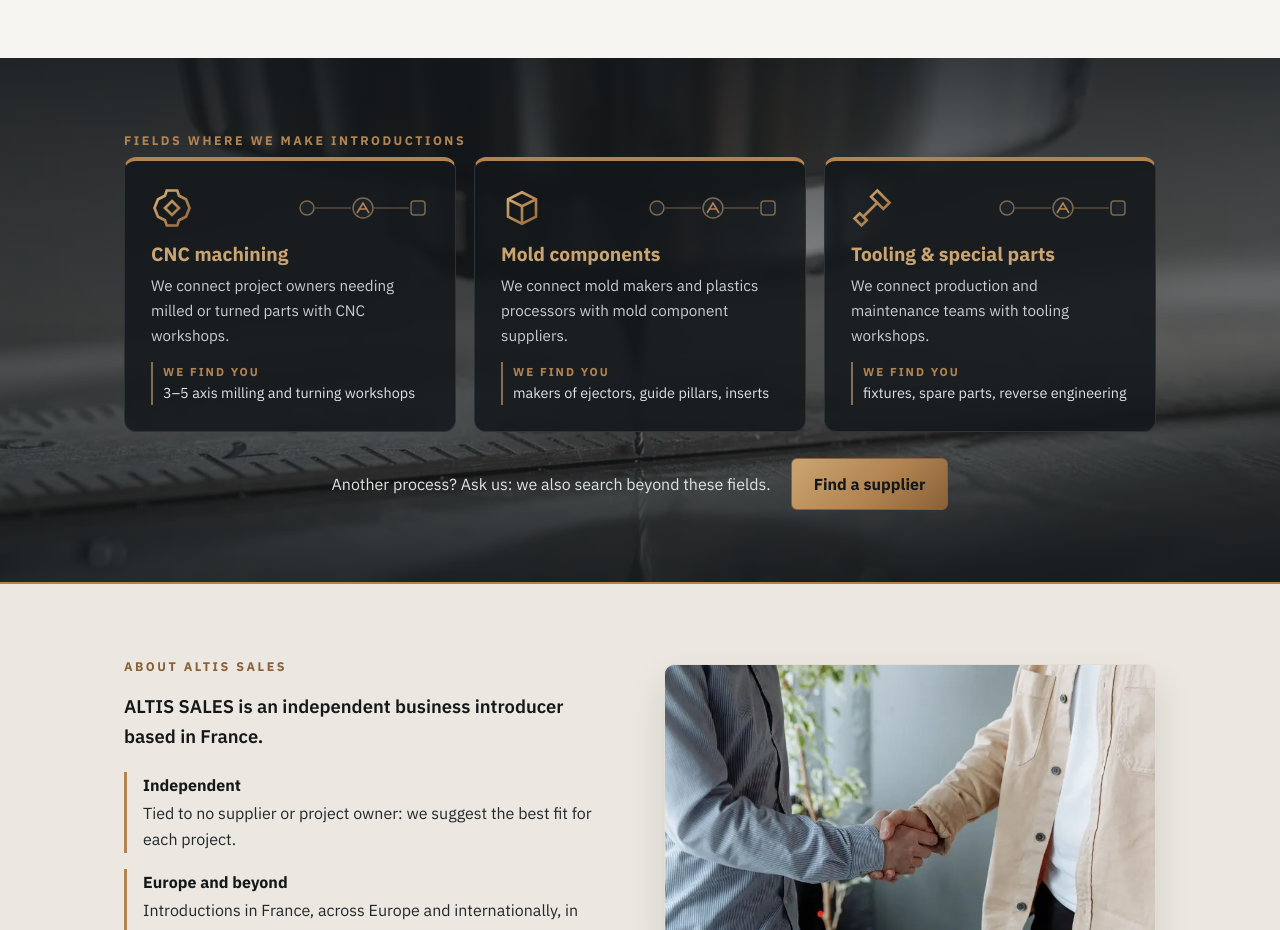
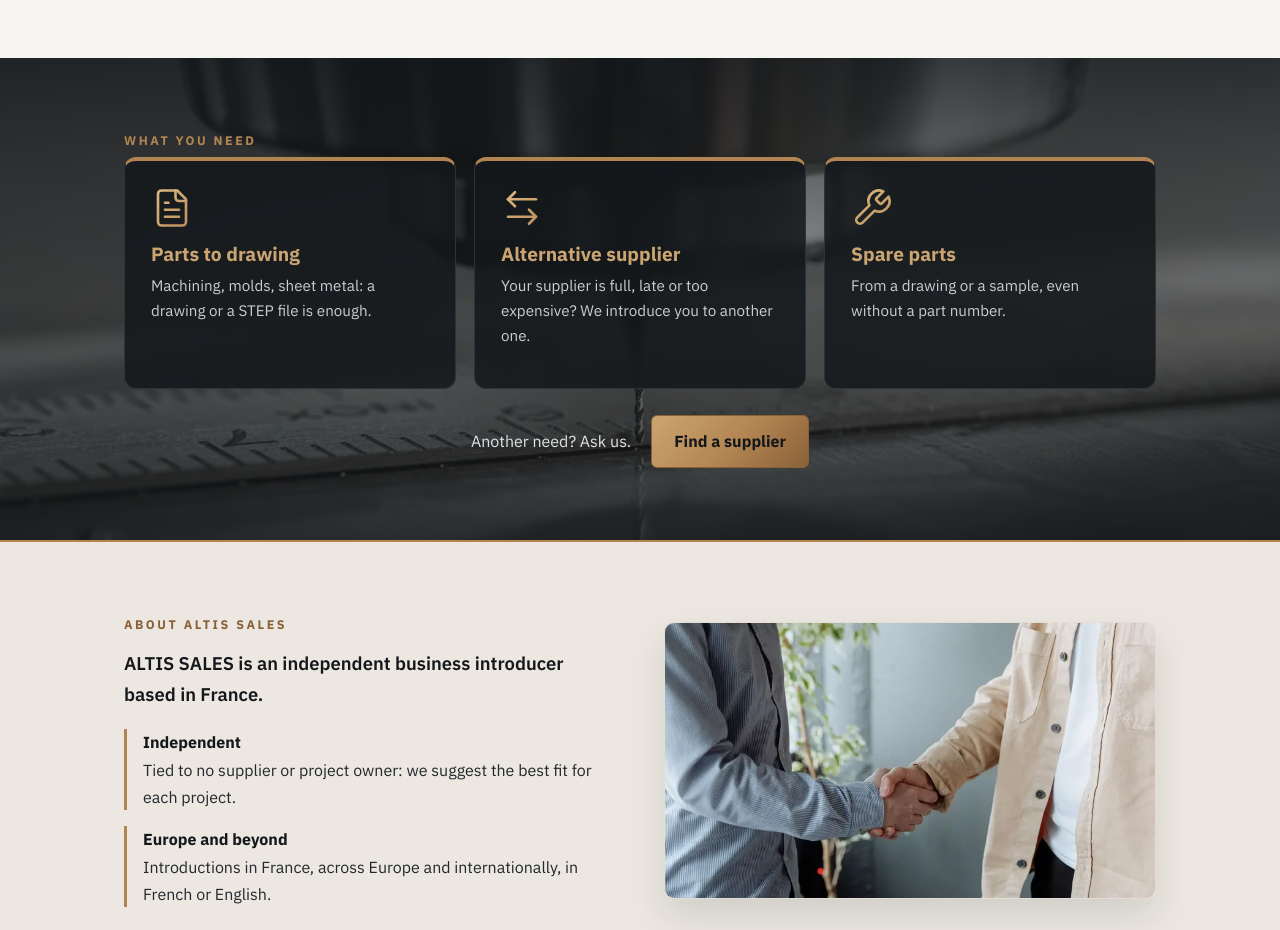
Before and after one commit to AltisSales/altissales.fr, a plain HTML site: page index.html in a window 1280 px wide. Shown: the part 1400-2330 px from the top of the page. Drawn offline with Linux system fonts and the light colour scheme.

Commit message:
Fields section: cards by need (parts to drawing, alternative supplier, spare parts), one line per view, Lucide icons

```diff
--- a/assets/i18n.js
+++ b/assets/i18n.js
@@ -324,6 +324,26 @@
     "Your workshop works in one of these fields? We present it to industrial clients.": "Votre atelier travaille dans l'un de ces domaines ? Nous le présentons à des porteurs de projet.",
     "Present my workshop": "Présenter mon atelier",
     "Fields where we make introductions": "Domaines où nous mettons en relation",
+    "Our fields": "Nos domaines",
+    "What you need": "Vos besoins",
+    "What we bring you": "Ce que nous vous apportons",
+    "Parts to drawing": "Pièces sur plan",
+    "Machining, molds, sheet metal: a drawing or a STEP file is enough.": "Usinage, moules, tôlerie : un plan ou un fichier STEP suffit.",
+    "Receive RFQs with drawings.": "Recevez des demandes de devis avec plans.",
+    "Alternative supplier": "Fournisseur alternatif",
+    "Your supplier is full, late or too expensive? We introduce you to another one.": "Votre fournisseur est saturé, en retard ou trop cher ? Nous vous en présentons un autre.",
+    "Become the alternative supplier of European manufacturers.": "Devenez le fournisseur alternatif d'industriels européens.",
+    "Spare parts": "Pièces de rechange",
+    "From a drawing or a sample, even without a part number.": "À partir d'un plan ou d'un échantillon, même sans référence.",
+    "Make the spare parts for their machines.": "Fabriquez les pièces de rechange de leurs machines.",
+    "Another need? Ask us.": "Un autre besoin ? Demandez-nous.",
+    "Can your workshop help? We present it to qualified project owners.": "Votre atelier peut répondre ? Nous le présentons à des porteurs de projet qualifiés.",
+    "Milled and turned parts to drawing, prototype to series.": "Pièces fraisées et tournées sur plan, du prototype à la série.",
+    "For engineering, maintenance and industrial manufacturers.": "Pour bureaux d'études, maintenance et fabricants industriels.",
+    "Standard-compatible and custom components.": "Composants standard compatibles et sur mesure.",
+    "For mold makers and plastics processors.": "Pour moulistes et plasturgistes.",
+    "From a drawing or a sample.": "Sur plan ou à partir d'un échantillon.",
+    "For production and maintenance teams.": "Pour équipes de production et de maintenance.",
     "We connect clients who need milled or turned parts with CNC workshops.": "Nous mettons en relation les clients en quête de pièces fraisées ou tournées avec des ateliers CNC.",
     "engineering, maintenance, industrial manufacturers": "bureaux d'études, maintenance, fabricants industriels",
     "3–5 axis milling and turning workshops": "ateliers de fraisage 3 à 5 axes et de tournage",
--- a/assets/style.css
+++ b/assets/style.css
@@ -1072,3 +1072,6 @@ html[lang="fr"] .legal-notice .lang-en, html:not([lang="fr"]) .legal-notice .lan
 @media (prefers-reduced-motion: reduce) { .scope-card .scope-dot { animation: none !important; } }
 /* Cartes des domaines : plus de lien de demande, la carte n'est pas cliquable */
 .scope-card { cursor: default; }
+
+/* Lucide icons use a 24-unit box: thinner stroke so they match the 48-unit site icons. */
+.icon.icon-b.icon-lucide { stroke-width: 1.5; stroke-linecap: round; stroke-linejoin: round; }
--- a/index.html
+++ b/index.html
@@ -1,6 +1,6 @@
 <!doctype html>
 <!--
-  Photos: Daniel Smyth and Thirdman (Pexels licence). LinkedIn icon: Lucide (https://lucide.dev),
+  Photos: Daniel Smyth and Thirdman (Pexels licence). LinkedIn, file-text, arrow-left-right and wrench icons: Lucide (https://lucide.dev),
   ISC licence, Copyright (c) Lucide Contributors. Other icons: ALTIS SALES.
 -->
 <html lang="en">
@@ -159,30 +159,30 @@
     </section>
 
     <section class="section section-photo">
-      <p class="eyebrow" data-reveal>Fields where we make introductions</p>
+      <p class="eyebrow" data-reveal><span class="only-client">What you need</span><span class="only-supplier">What we bring you</span></p>
       <div class="scope">
         <article class="scope-card" data-reveal>
-          <div class="scope-top"><svg class="icon icon-b" viewBox="0 0 48 48" aria-hidden="true"><path d="M18 4h12l2 6 8 4 4 10-4 10-8 4-2 6H18l-2-6-8-4-4-10 4-10 8-4Z"/><path d="M24 16l8 8-8 8-8-8Z"/></svg><svg class="scope-link" viewBox="0 0 132 28" aria-hidden="true"><circle class="scope-end" cx="10" cy="14" r="7"/><line x1="18" y1="14" x2="54" y2="14"/><circle class="scope-hub" cx="66" cy="14" r="10"/><path class="scope-a" d="M60 19l6-10 6 10M63 15h6"/><line x1="77" y1="14" x2="112" y2="14"/><rect class="scope-end" x="114" y="7" width="14" height="14" rx="3"/><circle class="scope-dot" cx="18" cy="14" r="3"/></svg></div>
-          <h3>CNC machining</h3>
-          <p>We connect project owners needing milled or turned parts with CNC workshops.</p>
-          <dl class="scope-sides"><div class="only-supplier"><dt>We introduce you to</dt><dd>engineering, maintenance, industrial manufacturers</dd></div><div class="only-client"><dt>We find you</dt><dd>3–5 axis milling and turning workshops</dd></div></dl>
+          <div class="scope-top"><svg class="icon icon-b icon-lucide" viewBox="0 0 24 24" aria-hidden="true"><path d="M15 2H6a2 2 0 0 0-2 2v16a2 2 0 0 0 2 2h12a2 2 0 0 0 2-2V7Z"/><path d="M14 2v4a2 2 0 0 0 2 2h4"/><path d="M10 9H8"/><path d="M16 13H8"/><path d="M16 17H8"/></svg></div>
+          <h3>Parts to drawing</h3>
+          <p class="only-client">Machining, molds, sheet metal: a drawing or a STEP file is enough.</p>
+          <p class="only-supplier">Receive RFQs with drawings.</p>
         </article>
         <article class="scope-card" data-reveal>
-          <div class="scope-top"><svg class="icon icon-b" viewBox="0 0 48 48" aria-hidden="true"><path d="M24 6l16 8v20l-16 8-16-8V14Z"/><path d="M8 14l16 8 16-8M24 22v20"/></svg><svg class="scope-link" viewBox="0 0 132 28" aria-hidden="true"><circle class="scope-end" cx="10" cy="14" r="7"/><line x1="18" y1="14" x2="54" y2="14"/><circle class="scope-hub" cx="66" cy="14" r="10"/><path class="scope-a" d="M60 19l6-10 6 10M63 15h6"/><line x1="77" y1="14" x2="112" y2="14"/><rect class="scope-end" x="114" y="7" width="14" height="14" rx="3"/><circle class="scope-dot" cx="18" cy="14" r="3"/></svg></div>
-          <h3>Mold components</h3>
-          <p>We connect mold makers and plastics processors with mold component suppliers.</p>
-          <dl class="scope-sides"><div class="only-supplier"><dt>We introduce you to</dt><dd>mold makers, plastics processors</dd></div><div class="only-client"><dt>We find you</dt><dd>makers of ejectors, guide pillars, inserts</dd></div></dl>
+          <div class="scope-top"><svg class="icon icon-b icon-lucide" viewBox="0 0 24 24" aria-hidden="true"><path d="M8 3 4 7l4 4"/><path d="M4 7h16"/><path d="m16 21 4-4-4-4"/><path d="M20 17H4"/></svg></div>
+          <h3>Alternative supplier</h3>
+          <p class="only-client">Your supplier is full, late or too expensive? We introduce you to another one.</p>
+          <p class="only-supplier">Become the alternative supplier of European manufacturers.</p>
         </article>
         <article class="scope-card" data-reveal>
-          <div class="scope-top"><svg class="icon icon-b" viewBox="0 0 48 48" aria-hidden="true"><path d="M30 4l14 14-7 7-7-7L14 34l4 4-6 6-8-8 6-6 4 4 16-16-7-7Z"/></svg><svg class="scope-link" viewBox="0 0 132 28" aria-hidden="true"><circle class="scope-end" cx="10" cy="14" r="7"/><line x1="18" y1="14" x2="54" y2="14"/><circle class="scope-hub" cx="66" cy="14" r="10"/><path class="scope-a" d="M60 19l6-10 6 10M63 15h6"/><line x1="77" y1="14" x2="112" y2="14"/><rect class="scope-end" x="114" y="7" width="14" height="14" rx="3"/><circle class="scope-dot" cx="18" cy="14" r="3"/></svg></div>
-          <h3>Tooling &amp; special parts</h3>
-          <p>We connect production and maintenance teams with tooling workshops.</p>
-          <dl class="scope-sides"><div class="only-supplier"><dt>We introduce you to</dt><dd>production and maintenance teams</dd></div><div class="only-client"><dt>We find you</dt><dd>fixtures, spare parts, reverse engineering</dd></div></dl>
+          <div class="scope-top"><svg class="icon icon-b icon-lucide" viewBox="0 0 24 24" aria-hidden="true"><path d="M14.7 6.3a1 1 0 0 0 0 1.4l1.6 1.6a1 1 0 0 0 1.4 0l3.77-3.77a6 6 0 0 1-7.94 7.94l-6.91 6.91a2.12 2.12 0 0 1-3-3l6.91-6.91a6 6 0 0 1 7.94-7.94l-3.76 3.76z"/></svg></div>
+          <h3>Spare parts</h3>
+          <p class="only-client">From a drawing or a sample, even without a part number.</p>
+          <p class="only-supplier">Make the spare parts for their machines.</p>
         </article>
       </div>
       <div class="scope-foot" data-reveal>
-        <p class="only-client">Another process? Ask us: we also search beyond these fields.</p>
-        <p class="only-supplier">Your workshop works in one of these fields? We present it to qualified project owners.</p>
+        <p class="only-client">Another need? Ask us.</p>
+        <p class="only-supplier">Can your workshop help? We present it to qualified project owners.</p>
         <a href="#contact" class="btn js-quote only-client" data-role="Buyer">Find a supplier</a>
         <a href="#contact" class="btn js-quote only-supplier" data-role="Manufacturer">Present my workshop</a>
       </div>
```
